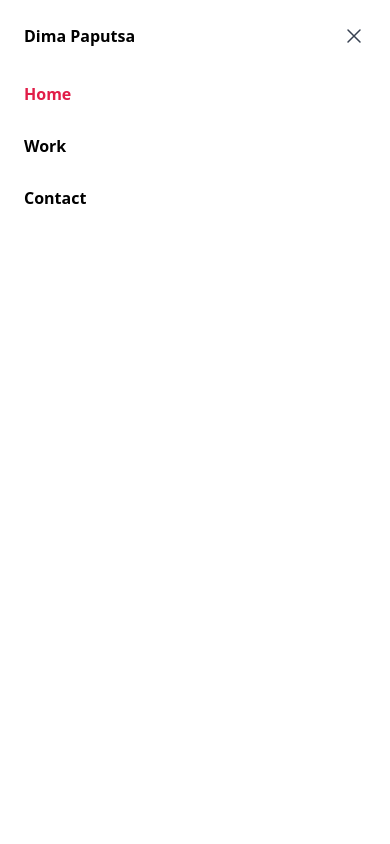
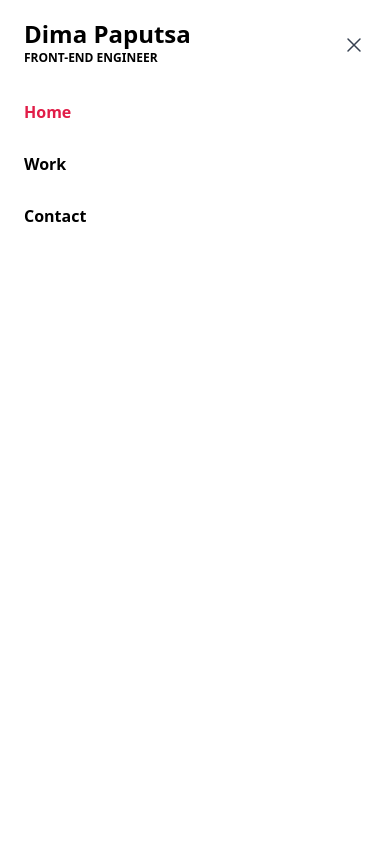
Before and after one commit to forbrace/personal-site, a Next.js app: page / in a window 390 px wide. Both pictures are taken after a click on the button "Open main menu". Shown: the top 844 px of the page. Built offline with nearby package versions, Linux system fonts and the light colour scheme.

Commit message:
header update

```diff
--- a/components/UI/Header.tsx
+++ b/components/UI/Header.tsx
@@ -83,8 +83,11 @@ const Header = () => {
         <div className="fixed inset-0 z-10" />
         <Dialog.Panel className="fixed inset-y-0 right-0 z-10 w-full overflow-y-auto bg-white dark:bg-black px-6 py-6 sm:max-w-sm sm:ring-1 sm:ring-gray-900/10">
           <div className="flex items-center justify-between">
-            <div className="-m-1.5 p-1.5 font-bold">
+            <div className="-mt-1.5 text-2xl font-black">
               Dima Paputsa
+              <div className="text-xs font-semibold uppercase">
+                Front-end engineer
+              </div>
             </div>
             <button
               type="button"
```
